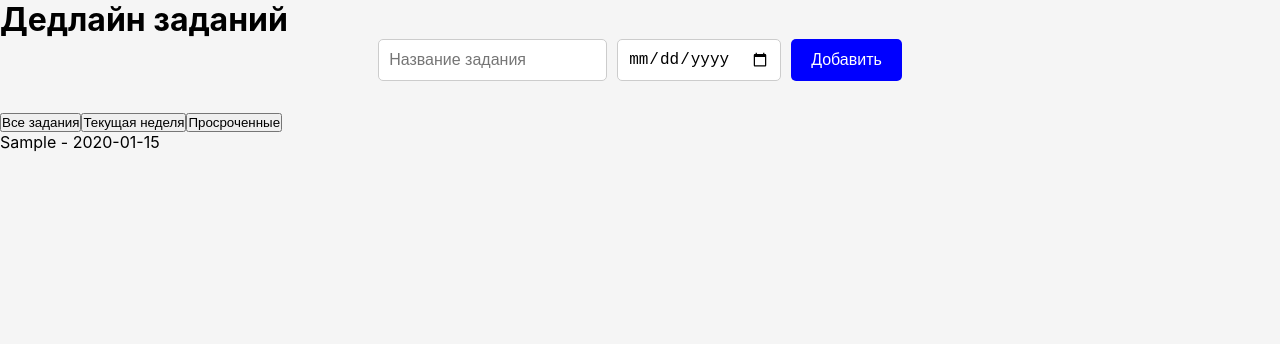
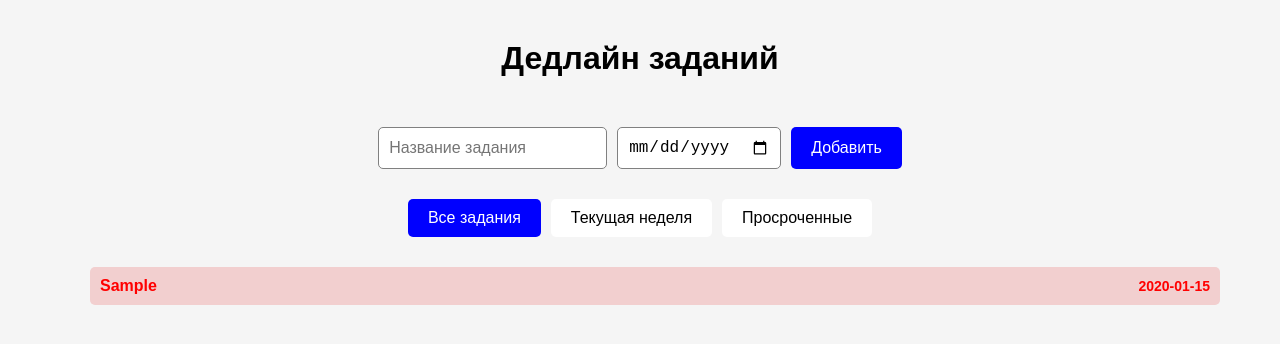
Before and after one commit to monri-byte/Calendar, a React (Create React App) app: page / in a window 1280 px wide. Both pictures are taken after typing "Sample", "2020-01-15" into the empty fields and a click on the button "Добавить". Shown: the top 344 px of the page. Built offline with nearby package versions, Linux system fonts and the light colour scheme.

Commit message:
com6 filter add

```diff
--- a/src/App.js
+++ b/src/App.js
@@ -1,4 +1,5 @@
 import React, { useState } from 'react';
+import './App.css';
 import TaskForm from './components/TaskForm';
 import TaskFilter from './components/TaskFilter';
 import Overdue from './components/Overdue';
@@ -17,7 +18,7 @@
   };
 
   return (
-    <div>
+    <div className="app">
       <h1>Дедлайн заданий</h1>
       <TaskForm onAddTask={addTask} />
       <TaskFilter filter={filter} onFilterChange={setFilter} />
--- a/src/components/Overdue.js
+++ b/src/components/Overdue.js
@@ -66,15 +66,17 @@
   const sortedTasks = sortTasksByDate(filteredTasks);
 
   return (
-    <div>
-      <ol>
-        {sortedTasks.map((task, index) => (
-          <li key={task.id}>
-            {task.title} - {task.deadline}
-          </li>
-        ))}
-      </ol>
-    </div>
+    <ol className="overdue-list">
+      {sortedTasks.map((task, index) => (
+        <li
+          key={task.id}
+          className={isOverdue(task.deadline) ? 'overdue-item overdue-warning' : 'overdue-item'}
+        >
+          <span className="overdue-title">{task.title}</span>
+          <span className="overdue-deadline">{task.deadline}</span>
+        </li>
+      ))}
+    </ol>
   );
 };
 
--- /dev/null
+++ b/src/components/TaskFilter.css
@@ -0,0 +1,26 @@
+.task-filter {
+  display: flex;
+  gap: 10px;
+  justify-content: center;
+  margin-bottom: 30px;
+}
+
+.filter-btn {
+  padding: 10px 20px;
+  font-size: 16px;
+  background-color: white;
+  color: black;
+  border: none;
+  border-radius: 5px;
+  cursor: pointer;
+  transition: background-color 0.3s;
+}
+
+.filter-btn:hover {
+  background-color: gray;
+}
+
+.filter-btn.active {
+  background-color: blue;
+  color: white;
+}
--- a/src/components/TaskFilter.js
+++ b/src/components/TaskFilter.js
@@ -1,15 +1,25 @@
 import React from 'react';
+import './TaskFilter.css';
 
 const TaskFilter = ({ filter, onFilterChange }) => {
   return (
-    <div>
-      <button onClick={() => onFilterChange('all')}>
+    <div className="task-filter">
+      <button
+        className={filter === 'all' ? 'filter-btn active' : 'filter-btn'}
+        onClick={() => onFilterChange('all')}
+      >
         Все задания
       </button>
-      <button onClick={() => onFilterChange('week')}>
+      <button
+        className={filter === 'week' ? 'filter-btn active' : 'filter-btn'}
+        onClick={() => onFilterChange('week')}
+      >
         Текущая неделя
       </button>
-      <button onClick={() => onFilterChange('overdue')}>
+      <button
+        className={filter === 'overdue' ? 'filter-btn active' : 'filter-btn'}
+        onClick={() => onFilterChange('overdue')}
+      >
         Просроченные
       </button>
     </div>
--- a/src/components/TaskForm.css
+++ b/src/components/TaskForm.css
@@ -8,7 +8,7 @@
 .task-form input {
   padding: 10px;
   font-size: 16px;
-  border: 1px solid #ccc;
+  border: 1px solid gray;
   border-radius: 5px;
 }
 
@@ -23,5 +23,5 @@
 }
 
 .task-form button:hover {
-  background-color: #0056b3;
+  background-color: blue;
 }
```
